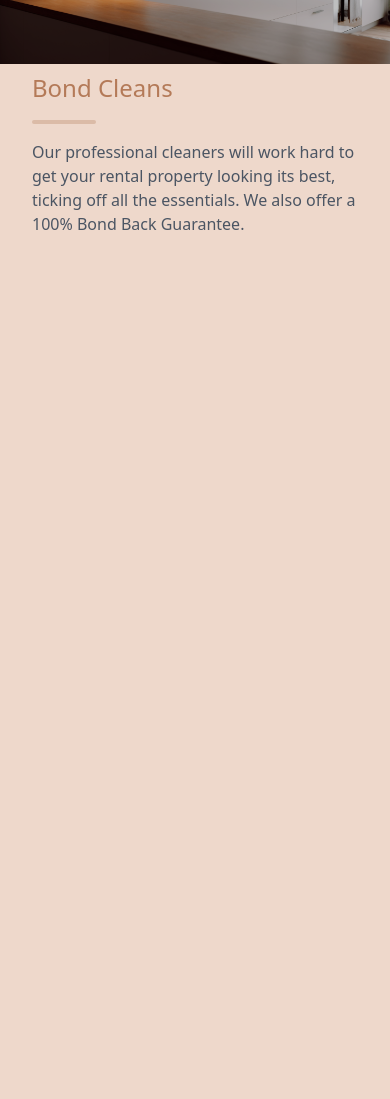
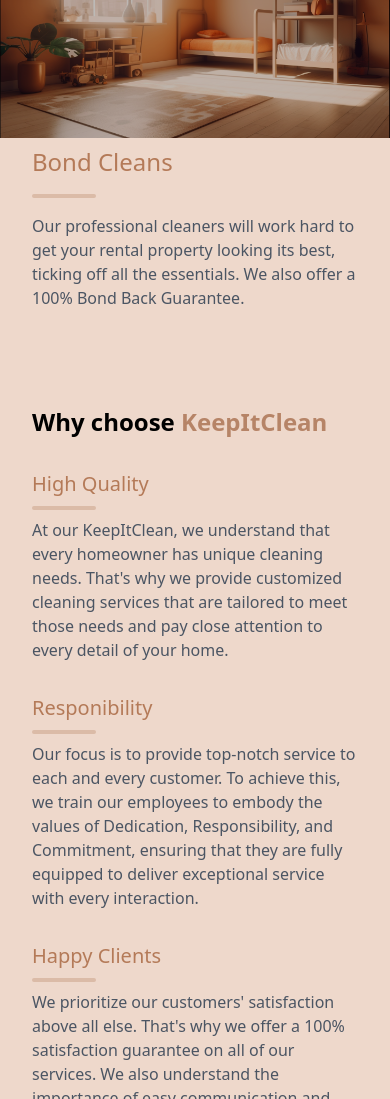
Before and after one commit to MrAjMann/keepitclean, an Astro site: page / in a window 390 px wide. Shown: the part 2197-3296 px from the top of the page. Before the commit the page ends 2497 px from the top, so only its background shows below. Built offline with nearby package versions, Linux system fonts and the light colour scheme; Astro itself is replaced by a stand-in of ours.

Commit message:
Added whySection, fully responsive

```diff
--- a/src/components/ServicesSection/ServicesSection.astro
+++ b/src/components/ServicesSection/ServicesSection.astro
@@ -24,7 +24,7 @@
         <div class="card-2 my-8 sm:my-0 ">
             <div class="brightness-75 ">
 
-                <Image src={KitchenImage} alt="Image of a beautifuly styled kitchen" class=""/>
+                <Image src={BathroomImage} alt="Image of a beautifuly styled kitchen" class=""/>
             </div>
 
             <div class=" mx-8 lg:max-w-xl flex flex-col gap-4">
@@ -37,7 +37,7 @@
         <div class="card-3">
             <div class="brightness-75">
 
-                <Image src={KitchenImage} alt="Image of a beautifuly styled kitchen" class=""/>
+                <Image src={BedroomImage} alt="Image of a beautifuly styled kitchen" class=""/>
             </div>
 
             <div class="mx-8 lg:max-w-xl flex flex-col gap-4">
--- /dev/null
+++ b/src/components/WhySection/WhySection.astro
@@ -0,0 +1,31 @@
+---
+import { Image } from 'astro:assets';
+import OutDoorImage from '../../assets/OutdoorFamily.png'
+---
+
+
+<section class="mx-auto h-full lg:my-4 lg:h-3/4">
+    <div class="flex flex-col-reverse lg:flex-row items-center justify-center lg:gap-x-8 gap-y-4">
+          <Image src={OutDoorImage} alt='Outdoor Family Settings'  class="hidden lg:block lg:rounded-xl lg:w-[50%] lg:object-cover" />
+        <div class="mx-8 lg:mx-0 my-8 flex flex-col gap-4 lg:max-w-xl justify-center ">
+            <h1 class="text-2xl sm:text-3xl lg:text-4xl text-[#B68467] font-bold"><span class="text-black">Why choose</span> KeepItClean</h1>
+         <div class=" lg:max-w-xl flex flex-col gap-2">
+                <h2 class="mt-4 text-xl  text-[#B47A58] font-medium">High Quality</h2>
+                <div class="w-16 bg-[#DBBBA7] h-1 rounded-lg"/>
+                <p class=" text-md  text-gray-600">At our KeepItClean, we understand that every homeowner has unique cleaning needs. That's why we provide customized cleaning services that are tailored to meet those needs and pay close attention to every detail of your home.</p>
+            </div>
+             <div class=" lg:max-w-xl flex flex-col gap-2">
+                <h2 class="mt-4 text-xl  text-[#B47A58] font-medium">Responibility</h2>
+                <div class="w-16 bg-[#DBBBA7] h-1 rounded-lg"/>
+                <p class=" text-md  text-gray-600">Our focus is to provide top-notch service to each and every customer. To achieve this, we train our employees to embody the values of Dedication, Responsibility, and Commitment, ensuring that they are fully equipped to deliver exceptional service with every interaction.</p>
+            </div>
+             <div class=" lg:max-w-xl flex flex-col gap-2">
+                <h2 class="mt-4 text-xl  text-[#B47A58] font-medium">Happy Clients</h2>
+                <div class="w-16 bg-[#DBBBA7] h-1 rounded-lg"/>
+                <p class=" text-md  text-gray-600">We prioritize our customers' satisfaction above all else. That's why we offer a 100% satisfaction guarantee on all of our services. We also understand the importance of easy communication and scheduling, which is why we have streamlined our processes to make it as simple as possible for our customers to get in touch and schedule their cleaning services.</p>
+            </div>
+        </div>
+
+
+    </div>
+</section>
--- a/src/pages/index.astro
+++ b/src/pages/index.astro
@@ -3,12 +3,14 @@
 import HeroSection from '../components/LandingPage/HeroSection.astro';
 import MidSection from '../components/MidSection/MidSection.astro';
 import  ServicesSection from '../components/ServicesSection/ServicesSection.astro';
+import WhySection from '../components/WhySection/WhySection.astro';
 ---
 
 <Layout title="KeepItClean Toowoomba">
-	<main class="" >
+	<main class="max-w-7xl m-auto " >
 		<HeroSection />
 		<MidSection />
 		<ServicesSection />
+		<WhySection />
 	</main>
 </Layout>
```
Also changed, not shown: 1 other file.
